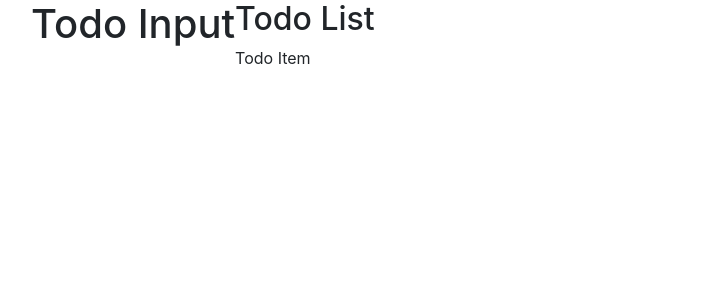
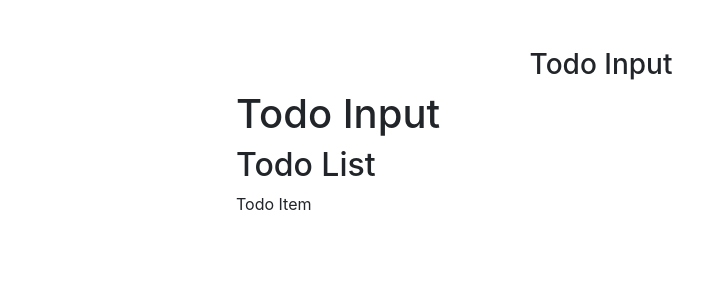
Before and after one commit to balazs987/react-todo-list, a React (Create React App) app: page / in a window 1280 px wide. Shown: the top 300 px of the page, without its empty margins (39-742 px from the left). Built offline with nearby package versions, Linux system fonts and the light colour scheme.

Commit message:
App component structure

```diff
--- a/src/App.js
+++ b/src/App.js
@@ -1,6 +1,6 @@
 import React from "react";
 import "@fortawesome/fontawesome-free/css/all.min.css";
-import uuid from "uuid";
+import { v4 as uuidv4 } from "uuid";
 import "bootstrap/dist/css/bootstrap.min.css";
 import TodoInput from "./components/TodoInput";
 import TodoList from "./components/TodoList";
@@ -8,13 +8,50 @@
 // showing vs-code github setup
 
 class App extends React.Component {
+  state = {
+    items: [
+      {
+        id: 1,
+        title: "Wake up",
+      },
+      {
+        id: 2,
+        title: "Make breakfast",
+      },
+    ],
+    id: uuidv4(),
+    item: "",
+    editItem: false,
+  };
+
+  handleChange = (e) => {};
+
+  handleSubmit = (e) => {};
+
+  clearList = () => {};
+
+  handleDelete = (id) => {};
+
+  handleEdit = (id) => {};
+
   render() {
     return (
-      <div>
-        <div className="container">
-          <div className="row">
-            <TodoInput />
-            <TodoList />
+      <div className="container">
+        <div className="row">
+          <div className="col-10 mx-auto col-md-8 mt-5">
+            <h3 className="text-capitalize text-center">Todo Input</h3>
+            <TodoInput
+              item={this.state.item}
+              handleChange={this.handleChange}
+              handleSubmit={this.handleSubmit}
+              editItem={this.state.editItem}
+            />
+            <TodoList
+              items={this.state.item}
+              clearList={this.clearList}
+              handleDelete={this.handleDelete}
+              handleEdit={this.handleEdit}
+            />
           </div>
         </div>
       </div>
```
